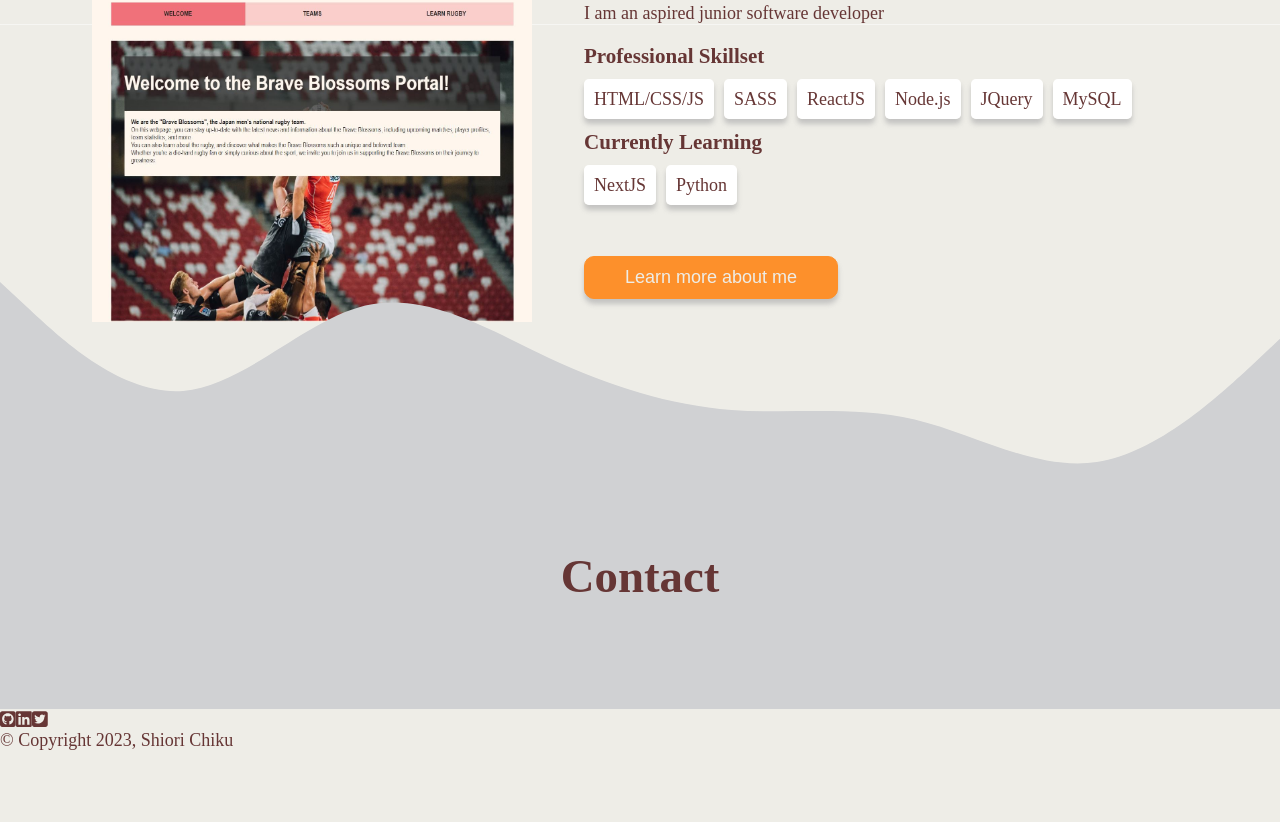
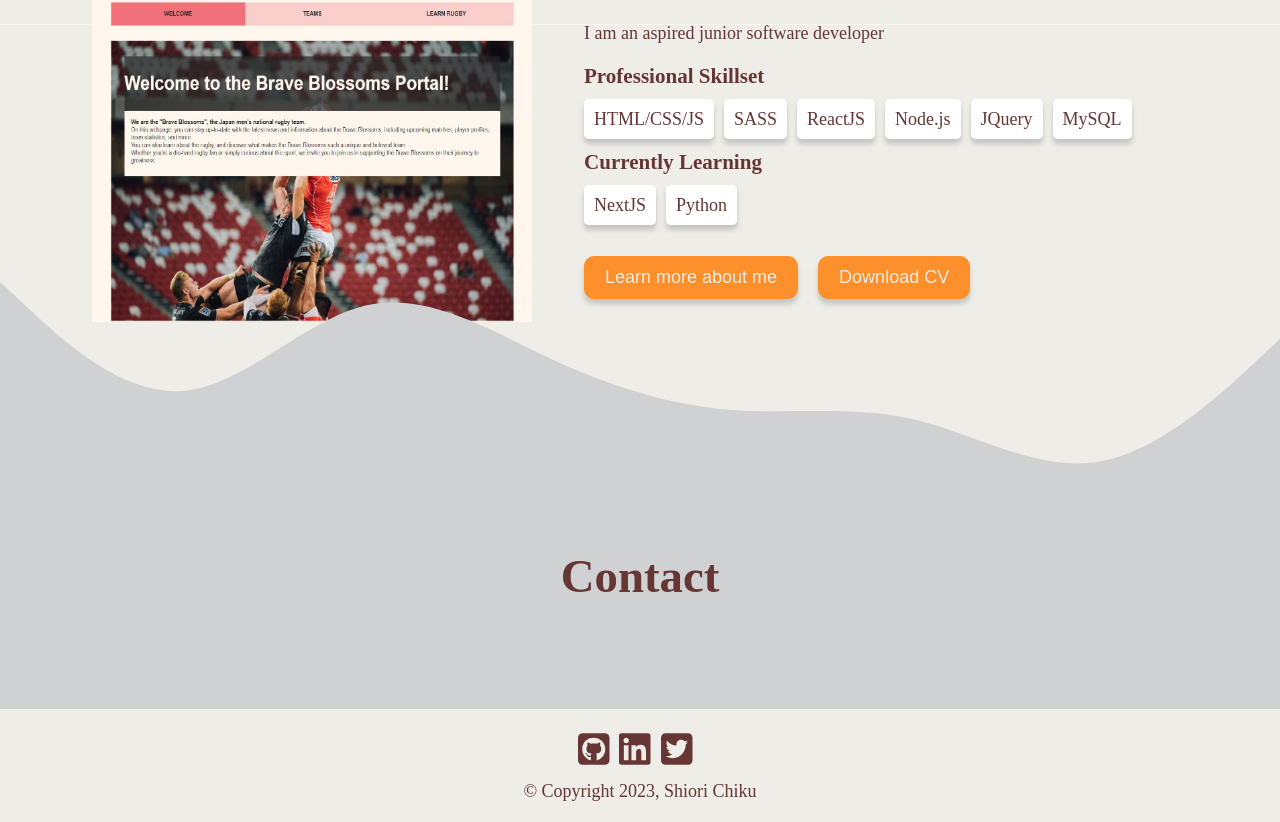
Before and after one commit to Sozai83/shiori-portfolio, a Next.js app: page / in a window 1280 px wide. Shown: the part 1294-2116 px from the top of the page. Before the commit the page ends 2045 px from the top, so only its background shows below. Built offline with nearby package versions, Linux system fonts and the light colour scheme.

Commit message:
added download CV button in the a little about me section

```diff
--- a/src/pages/components/short_about_me.js
+++ b/src/pages/components/short_about_me.js
@@ -2,12 +2,10 @@ import Image from 'next/image'
 import Link from 'next/link'
 import withWaveSection from '../wavelayout'
 import Styles from '../../styles/home/ShortAboutMe.module.scss'
-import { FontAwesomeIcon } from '@fortawesome/react-fontawesome'
-import {faSquareArrowUpRight} from '@fortawesome/free-solid-svg-icons'
-import { faGithubSquare} from '@fortawesome/free-brands-svg-icons'
 
 //Home page - Skills/Tech stack section
 function ShortAboutMe() {
+  const resume = '/myresume2023.pdf';
 
   return (
 
@@ -51,9 +49,16 @@ function ShortAboutMe() {
                     <span>Python</span>
                 </div>
             </div>
-            <button>
-              Learn more about me
-            </button>
+            <div className={Styles.buttons}>
+              <Link href="/about">
+                <button>
+                  Learn more about me
+                </button>
+              </Link>
+              <a href={resume} target="_blank" download>
+                <button>Download CV</button>
+              </a>
+            </div>
           </div>
         </div>
     </section>
--- a/src/pages/footer.js
+++ b/src/pages/footer.js
@@ -1,7 +1,7 @@
 import Image from 'next/image'
 import Link from 'next/link'
 import Nav from './components/nav'
-import Styles from '../styles/About.module.scss'
+import Styles from '../styles/Footer.module.scss'
 import { FontAwesomeIcon } from '@fortawesome/react-fontawesome'
 import { faLinkedin, faGithubSquare , faTwitterSquare} from '@fortawesome/free-brands-svg-icons'
 
@@ -11,12 +11,14 @@ export default function Footer() {
   const currentYear = today.getFullYear();
   return (
     <section id="footer">
+      <div className={Styles.wrapper}>
         <ul>
-            <Link href=""><FontAwesomeIcon icon={faGithubSquare} /></Link>
-            <Link href=""><FontAwesomeIcon icon={faLinkedin} /></Link>
-            <Link href=""><FontAwesomeIcon icon={faTwitterSquare} /></Link>
+          <li><Link href=""><FontAwesomeIcon icon={faGithubSquare} /></Link></li>
+          <li><Link href=""><FontAwesomeIcon icon={faLinkedin} /></Link></li>
+          <li><Link href=""><FontAwesomeIcon icon={faTwitterSquare} /></Link></li>
         </ul>
         <p>&copy; Copyright {currentYear}, Shiori Chiku</p>
+      </div>
     </section>
   )
 }
--- /dev/null
+++ b/src/styles/Footer.module.scss
@@ -0,0 +1,25 @@
+@use 'variables';
+
+.wrapper{
+    padding: 20px;
+    text-align: center;
+
+    ul{
+        display: flex;
+        flex-direction: row;
+        justify-content: center;
+        margin-bottom: 10px;
+
+        li{
+            font-size: 2em;
+            margin-right: 10px;
+
+            &:hover{
+                color: variables.$tangerine;
+                cursor: pointer;
+            }
+
+        }
+    }
+
+}
--- a/src/styles/home/ShortAboutMe.module.scss
+++ b/src/styles/home/ShortAboutMe.module.scss
@@ -52,11 +52,15 @@
 
         }
 
+        .buttons{
+            display: flex;
+            flex-direction: row;
+
             button{
                 border-radius: 10px;
                 font-size: 1em;
-            padding: 10px 40px;
-            margin: 20px auto;
+                padding: 10px 20px;
+                margin-right: 20px;
                 color: variables.$ivory;
                 background-color: variables.$tangerine;
                 border: 1px solid variables.$tangerine;
@@ -68,6 +72,7 @@
                     color: variables.$tangerine;
                     background-color: variables.$ivory;
                     border-radius: 40px;
+                }
             }
         }
     }
```
Lines whose indentation alone changed are shown as unchanged.
